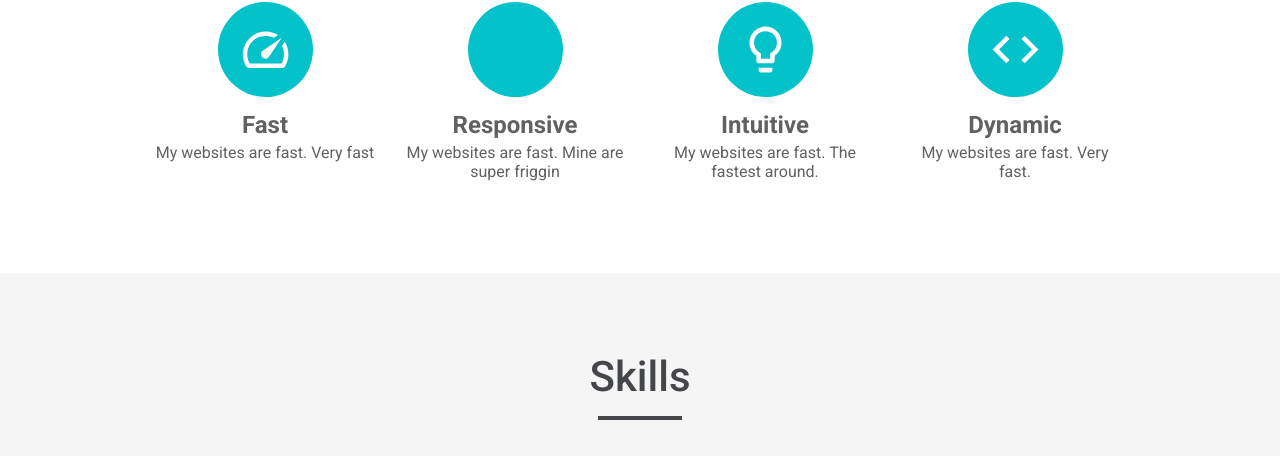
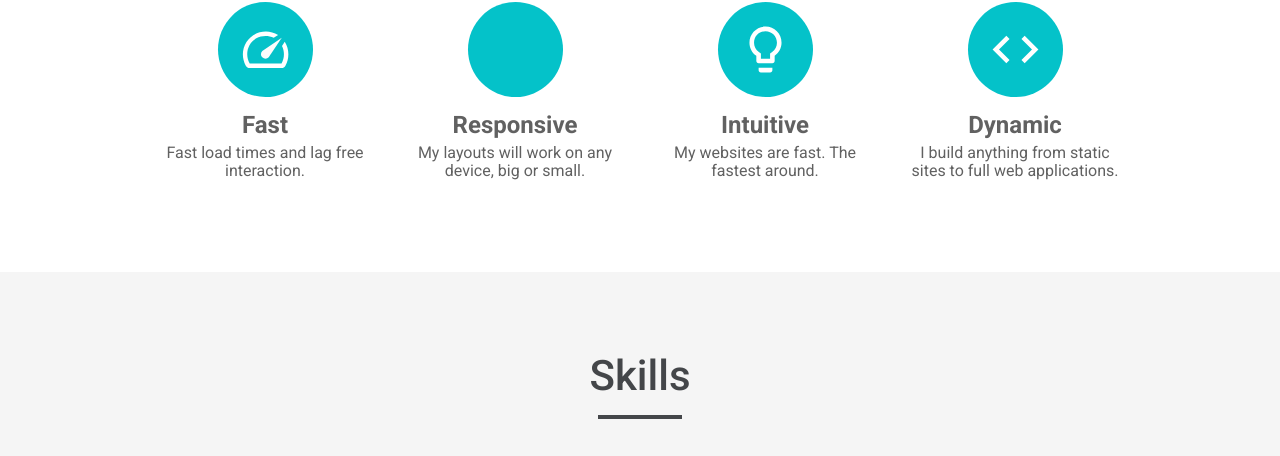
Before and after one commit to P-Corn/solo-portfolio, a website: page index.html in a window 1280 px wide. Shown: the part 1675-2131 px from the top of the page. Drawn offline with Linux system fonts and the light colour scheme.

Commit message:
updating content

```diff
--- a/index.html
+++ b/index.html
@@ -135,7 +135,7 @@
                             <h3 class="card__title">Fast</h3>
                         </div>
                         <div>
-                            <p class="card__subtitle">My websites are fast. Very fast</p>
+                            <p class="card__subtitle">Fast load times and lag free interaction.</p>
                         </div>
                     </div>
                     <div class="card strengths-card-hidden">
@@ -146,7 +146,7 @@
                             <h3 class="card__title">Responsive</h3>
                         </div>
                         <div>
-                            <p class="card__subtitle">My websites are fast. Mine are super friggin </p>
+                            <p class="card__subtitle">My layouts will work on any device, big or small.</p>
                         </div>
                     </div>
                     <div class="card strengths-card-hidden">
@@ -168,7 +168,7 @@
                             <h3 class="card__title">Dynamic</h3>
                         </div>
                         <div>
-                            <p class="card__subtitle">My websites are fast. Very fast.</p>
+                            <p class="card__subtitle">I build anything from static sites to full web applications.</p>
                         </div>
                     </div>
                 </div>
--- a/scss/layouts/_content.scss
+++ b/scss/layouts/_content.scss
@@ -128,10 +128,11 @@
     }
 
     &__subtitle {
-        font-size: 1.4rem;
+        font-size: 1.35rem;
         color: $body;
         margin: 0;
         font-weight: 300;
+        line-height: 1.8rem;
         @include gt-xs {
             font-size: 1.6rem;
         }
```
Also changed, not shown: css/styles.css.
